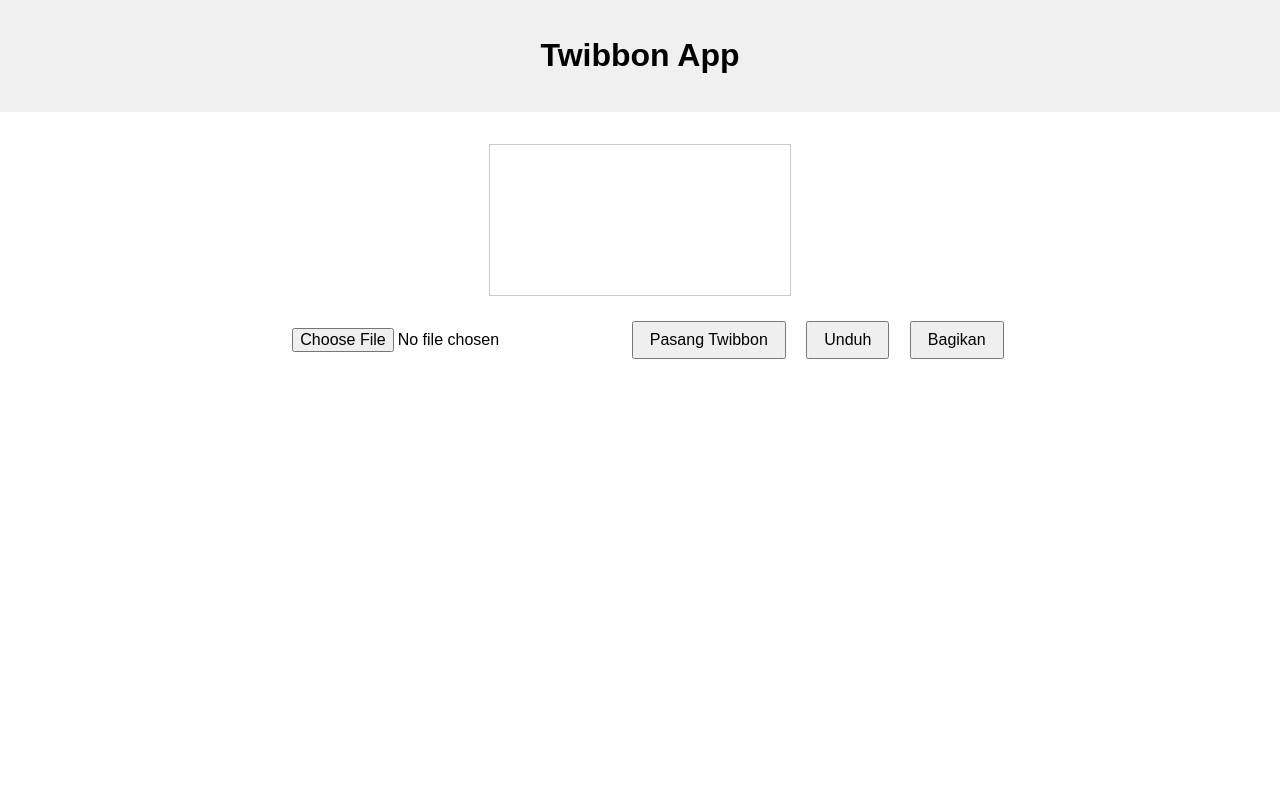
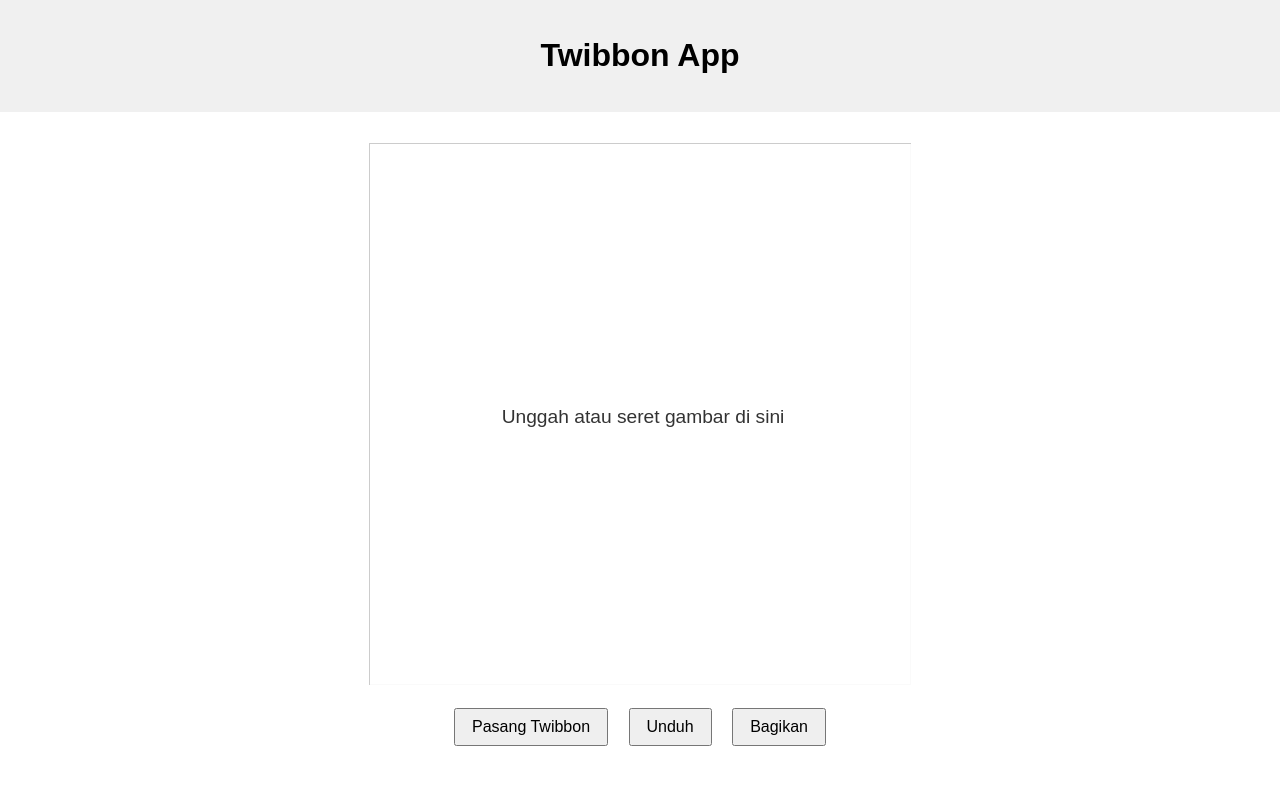
Before and after one commit to xtcodes/xtcodes.github.io, a Jekyll site: the page built from index.html, in a window 1280 px wide. Shown: the top 785 px of the page. Built offline with Jekyll 4.4.1, drawn with Linux system fonts in a browser that asks for light colours.

Commit message:
Update index.html

```diff
--- a/index.html
+++ b/index.html
@@ -4,11 +4,21 @@ title: Halaman Utama
 ---
 
     <div class="twibbon-app">
-    <div class="canvas-wrapper">
+
+        <!-- Input file disembunyikan, akan dipicu oleh klik pada dropArea -->
+        <input type="file" id="uploadImage" accept="image/*" style="display: none;">
+
+        <!-- Drop Area / Preview Area -->
+        <div class="canvas-wrapper" id="dropArea">
             <canvas id="twibbonCanvas"></canvas>
+            <!-- Overlay untuk teks panduan drop -->
+            <div id="dropOverlay" class="drop-overlay">
+                Unggah atau seret gambar di sini
             </div>
+        </div>
+
         <div class="controls">
-        <input type="file" id="uploadImage" accept="image/*">
+            <!-- input[type="file"] dipindahkan dan disembunyikan -->
             <button id="btnTwibbon">Pasang Twibbon</button>
             <button id="btnDownload">Unduh</button>
             <button id="btnShare">Bagikan</button>
```
Lines whose indentation alone changed are shown as unchanged.
